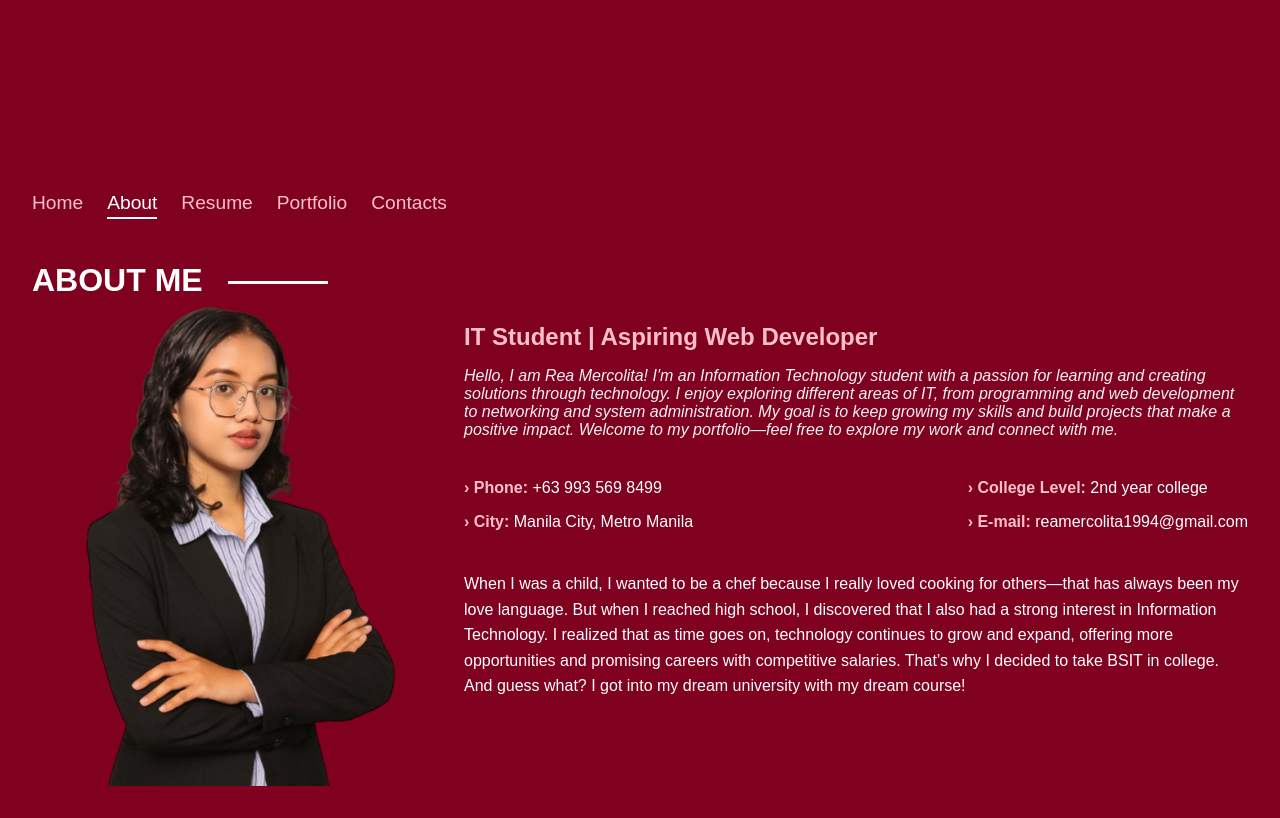
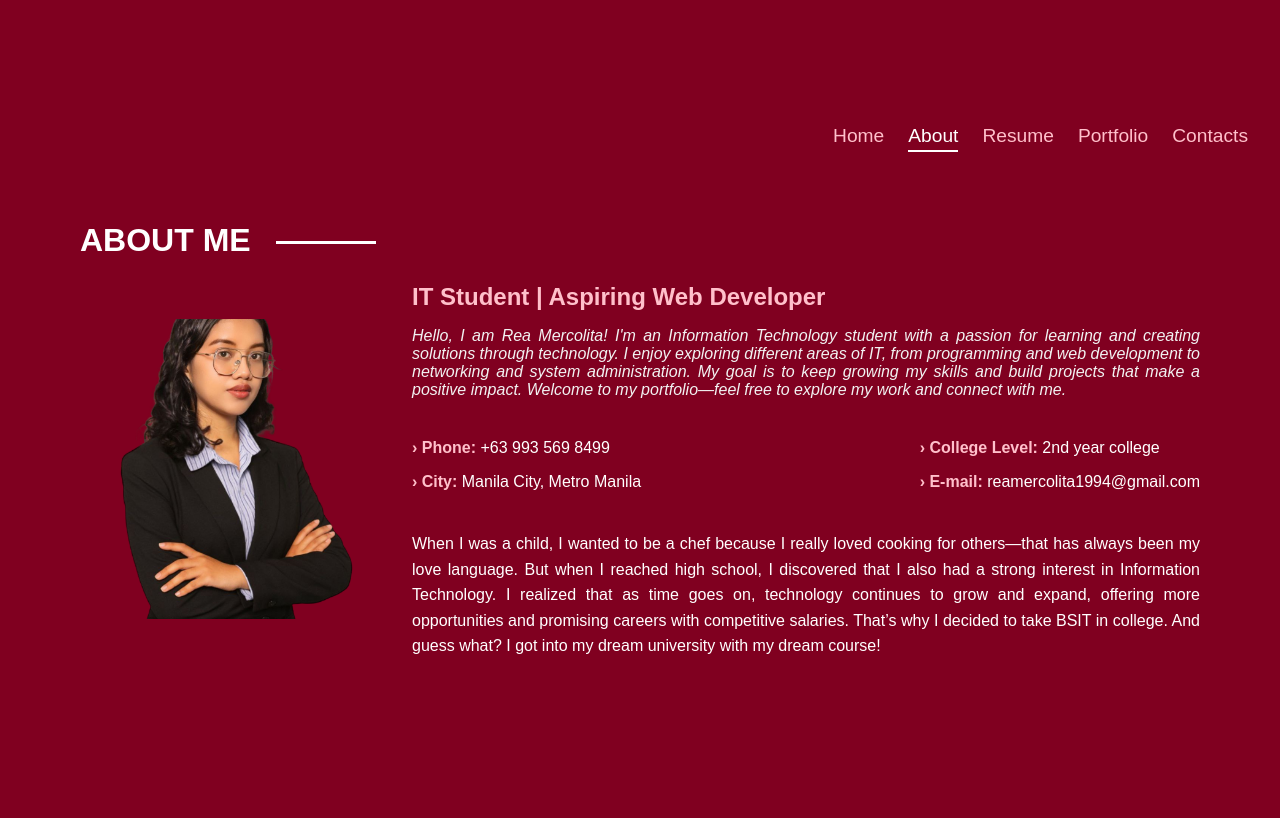
Before and after one commit to reamercolita/riyaaaa, a plain HTML site: page index.html in a window 1280 px wide. Shown: the part 640-1458 px from the top of the page. After the commit the page ends 1395 px from the top, so only its background shows below. Drawn offline with Linux system fonts and the light colour scheme.

Commit message:
Update styles.css

```diff
--- a/css/styles.css
+++ b/css/styles.css
@@ -1,4 +1,3 @@
-/* GENERAL STYLES */
 body {
   margin: 0;
   padding: 0;
@@ -11,6 +10,8 @@ body {
 html {
   scroll-behavior: smooth;
 }
+
+
 
 /* HOME SECTION */
 .container {
@@ -41,8 +42,31 @@ h1 {
   margin-bottom: 1rem;
 }
 
+.intro, .story {
+  text-align: justify;
+}
+
 .highlight {
   color: #ffc0cb;
+}
+
+header {
+  display: flex;
+  justify-content: space-between;
+  align-items: center;
+  padding: 1rem 2rem;
+  background-color: #800020;
+  position: sticky;
+  top: 0;
+  z-index: 1000;
+}
+
+header .nav {
+  margin-left: auto; /* Push navigation links to the right */
+  display: flex;
+  gap: 1.5rem;
+  list-style: none;
+  margin-top: -80px;
 }
 
 .nav {
@@ -84,14 +108,16 @@ h1 {
 }
 
 
-/* ABOUT SECTION HEADER */
 .about-header {
   display: flex;
   justify-content: space-between;
   align-items: center;
-  background-color: #800020;
+  background-color: #800020; /* Background stays consistent */
   padding: 1rem 2rem;
-  margin: 0; /* Unified margin */
+  margin: 0; /* Remove default margin */
+  position: sticky; /* Fixes the header in place when scrolling */
+  top: 0; /* Sticks to the top */
+  z-index: 1000; /* Ensures it stays above other elements */
 }
 
 .logo {
@@ -100,15 +126,48 @@ h1 {
   color: #ffc0cb;
 }
 
+.about-nav {
+  display: flex;
+  gap: 2rem;
+}
+
+.about-nav a {
+  color: #ffc0cb;
+  text-decoration: none;
+  position: relative;
+  font-size: 1.2rem;
+}
+
+.about-nav a:hover::after,
+.about-nav a.active::after {
+  content: "";
+  position: absolute;
+  left: 0;
+  bottom: -5px;
+  width: 100%;
+  height: 2px;
+  background-color: white;
+}
+
+.about-nav a.active {
+  color: white;
+}
+
+.about-nav a:hover {
+  color: white;
+}
+
 /* ABOUT SECTION */
 .about-section {
-  padding: 2rem;
+  padding: 5rem;
   background-color: #800020;
+  position: relative;
 }
 
 .about-section h2 {
   font-size: 2rem;
   margin: 0;
+  margin-top: -50px;
 }
 
 .line {
@@ -124,12 +183,16 @@ h1 {
   display: flex;
   flex-wrap: wrap;
   gap: 2rem;
+
 }
 
 .about-img {
-  max-width: 400px;
-  width: 100%;
-  border-radius: 10px;
+  max-width: 300px;
+  width: 300px;
+  height: 300px;
+  object-fit: cover; /* Ensures consistent image size */
+  margin-top: 60px;
+  flex-shrink: 0; /* Prevents resizing of the image */
 }
 
 .about-text {
@@ -286,6 +349,7 @@ h1 {
   border-radius: 8px;
   box-shadow: 0 4px 6px rgba(0, 0, 0, 0.2);
   z-index: 999; /* Stays above main content */
+
 }
 
 .nav.open {
```
